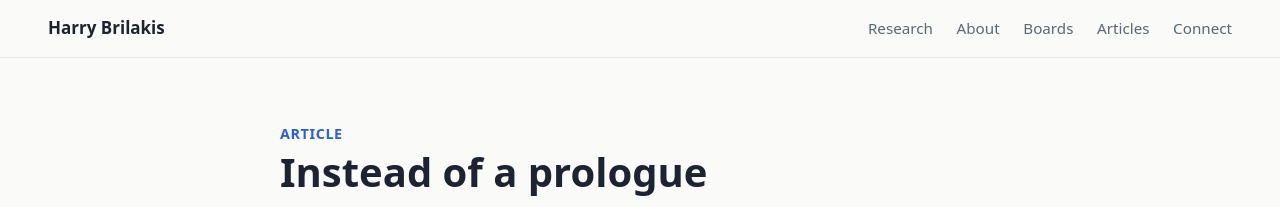
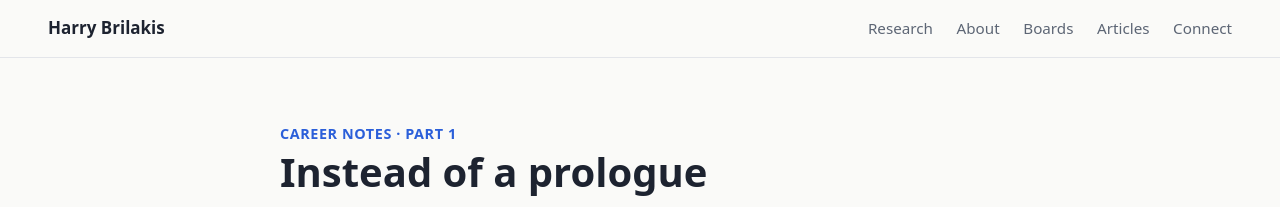
Before and after one commit to harryBdev/harryBdev.github.io, a plain HTML site: page articles/instead-of-a-prologue.html in a window 1280 px wide. Shown: the top 207 px of the page. Drawn offline with Linux system fonts and the light colour scheme.

Commit message:
Update article eyebrow text to 'Career notes · Part 1'Label article as Career notes Part 1

```diff
--- a/articles/instead-of-a-prologue.html
+++ b/articles/instead-of-a-prologue.html
@@ -27,7 +27,7 @@
 
   <main>
     <article class="article">
-      <p class="eyebrow">Article</p>
+      <p class="eyebrow">Career notes · Part 1</p>
       <h1>Instead of a prologue</h1>
       <p class="meta">Harry Brilakis · Written September 2024 · Published 26 November 2026 · <a href="https://www.linkedin.com/in/haris-brilakis">Discuss on LinkedIn</a></p>
 
```
